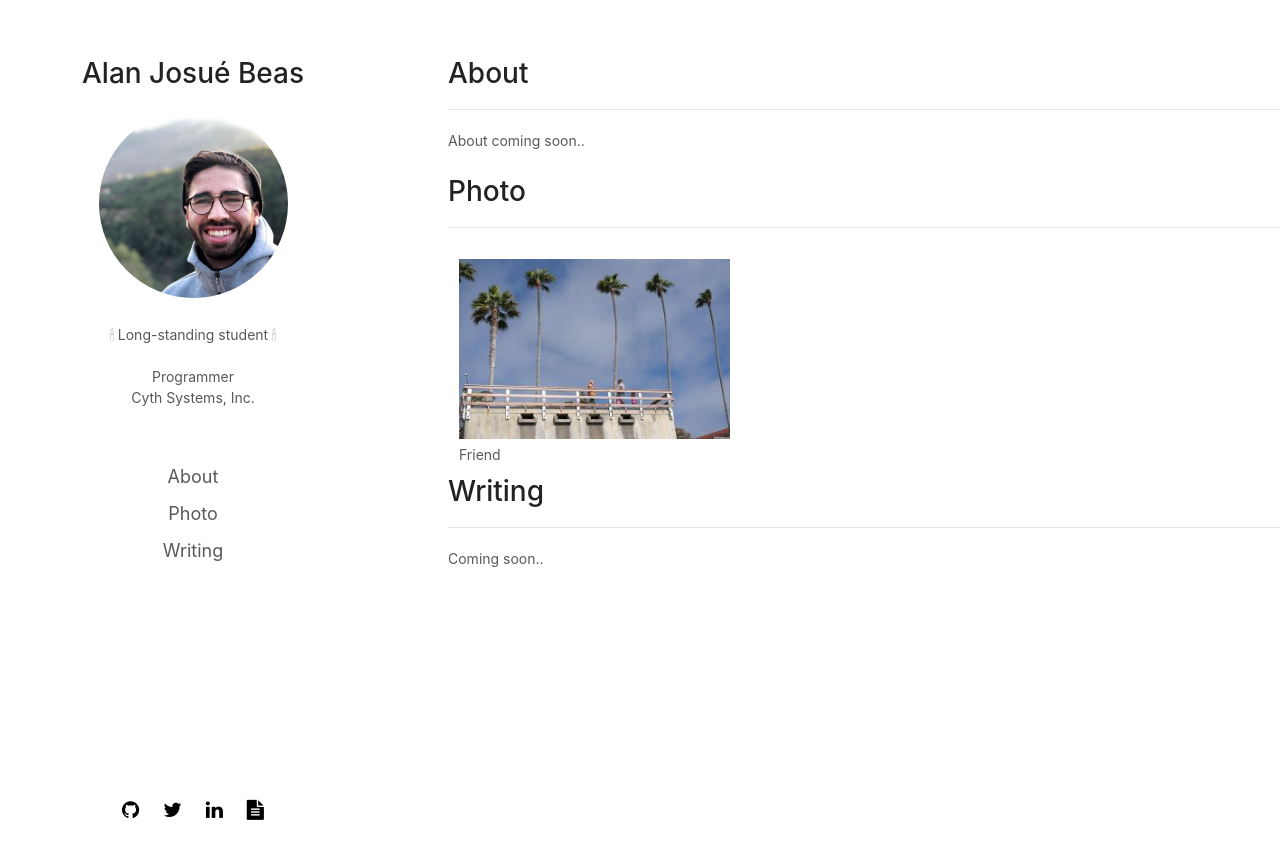
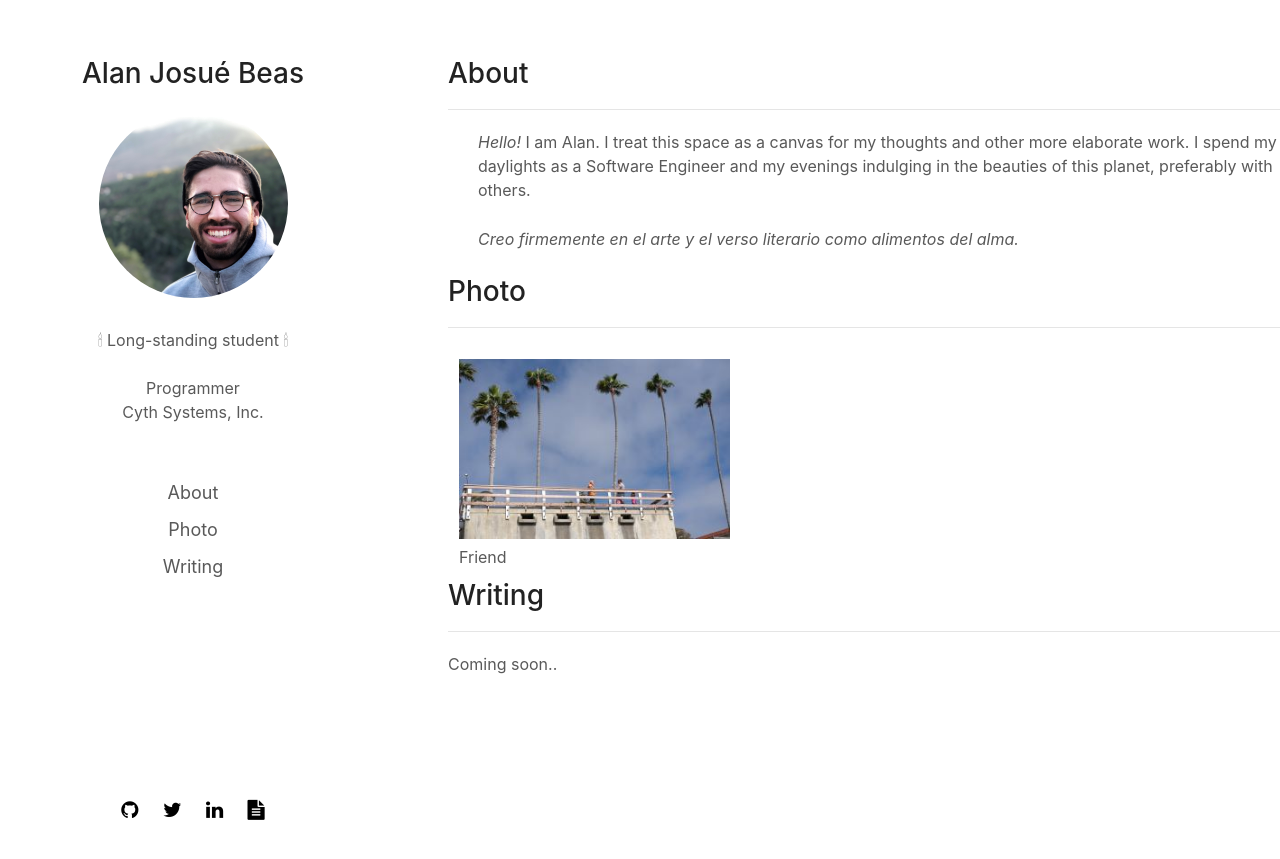
Before and after one commit to afkchef/abeas, a Jekyll site: the page built from index.html, in a window 1280 px wide. Shown: the top 859 px of the page. Built offline with Jekyll 4.4.1, drawn with Linux system fonts in a browser that asks for light colours.

Commit message:
image fix and added about

```diff
--- a/_config.yml
+++ b/_config.yml
@@ -5,7 +5,7 @@ description: > # this means to ignore newlines until "baseurl:"
   Write an awesome description for your new site here. You can edit this
   line in _config.yml. It will appear in your document head meta (for
   Google search results) and in your feed.xml site description.
-baseurl: "/blog" # the subpath of your site, e.g. /blog
+baseurl: "" # the subpath of your site, e.g. /blog
 url: "http://alanbeas.com" # the base hostname & protocol for your site
 twitter_username: jekyllrb
 github_username:  jekyll
--- a/_layouts/default.html
+++ b/_layouts/default.html
@@ -50,7 +50,8 @@
       <section>
         <a name="About"></a>
         <h1>About</h1><hr>
-        <p>About coming soon..</p>
+        <p style="padding: 0px 30px;"><em>Hello!</em> I am Alan. I treat this space as a canvas for my thoughts and other more elaborate work. I spend my daylights as a Software Engineer and my evenings indulging in the beauties of this planet, preferably with others.</p>
+        <p style="padding: 0px 30px;"><em>Creo firmemente en el arte y el verso literario como alimentos del alma.</em></p>
         <!-- <blockquote>
         <p>I wish you'd have given me this written question ahead of time so I<br>
         could plan for it... I'm sure something will pop into my head here in<br>
--- a/css/styles.css
+++ b/css/styles.css
@@ -1,7 +1,7 @@
 body {
   background-color: #fff;
   padding:50px;
-  font: 14px/1.5 -apple-system, BlinkMacSystemFont, "Segoe UI", Roboto, Oxygen, Ubuntu, Cantarell, "Fira Sans", "Droid Sans", "Helvetica Neue", Arial, sans-serif, "Apple Color Emoji", "Segoe UI Emoji", "Segoe UI Symbol";
+  font: 16px/1.5 -apple-system, BlinkMacSystemFont, "Segoe UI", Roboto, Oxygen, Ubuntu, Cantarell, "Fira Sans", "Droid Sans", "Helvetica Neue", Arial, sans-serif, "Apple Color Emoji", "Segoe UI Emoji", "Segoe UI Symbol";
   color:#595959;
   font-weight:400;
 }
--- a/stylesheets/styles.css
+++ b/stylesheets/styles.css
@@ -1,7 +1,7 @@
 body {
   background-color: #fff;
   padding:50px;
-  font: 14px/1.5 -apple-system, BlinkMacSystemFont, "Segoe UI", Roboto, Oxygen, Ubuntu, Cantarell, "Fira Sans", "Droid Sans", "Helvetica Neue", Arial, sans-serif, "Apple Color Emoji", "Segoe UI Emoji", "Segoe UI Symbol";
+  font: 16px/1.5 -apple-system, BlinkMacSystemFont, "Segoe UI", Roboto, Oxygen, Ubuntu, Cantarell, "Fira Sans", "Droid Sans", "Helvetica Neue", Arial, sans-serif, "Apple Color Emoji", "Segoe UI Emoji", "Segoe UI Symbol";
   color:#595959;
   font-weight:400;
 }
```
Also changed, not shown: 4 other files.
